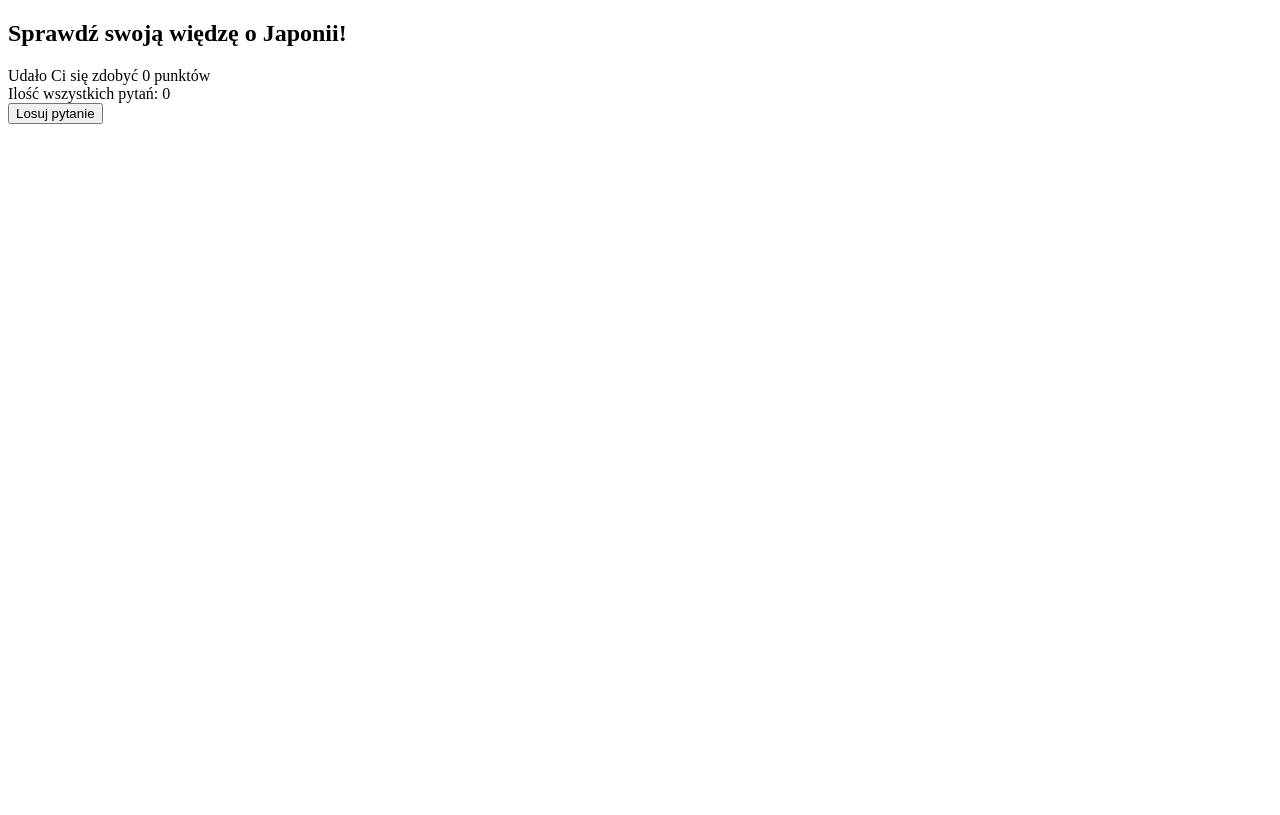
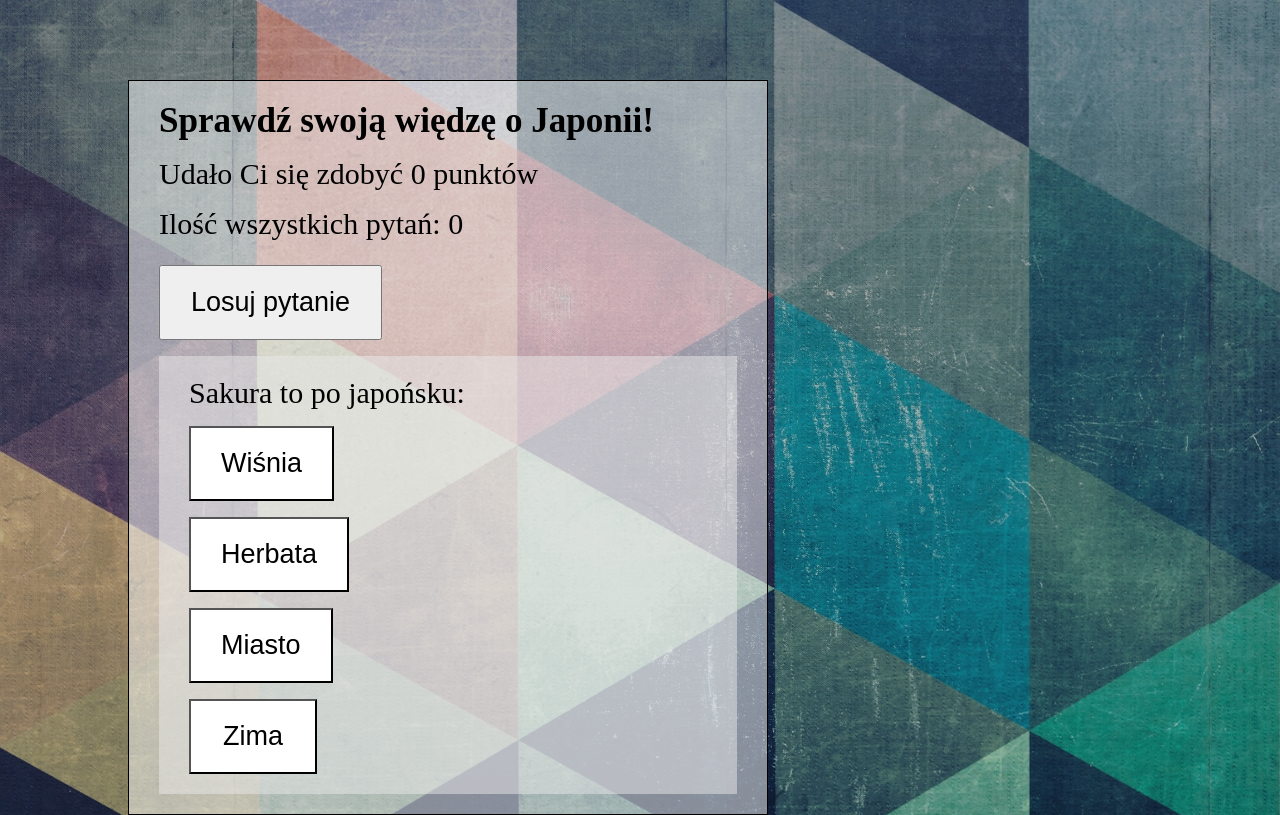
Before and after one commit to MJanuszek/JSQuizAboutJapanGame, a plain HTML site: page index.html in a window 1280 px wide. Both pictures are taken after a click on the button "Losuj pytanie". Drawn offline with Linux system fonts and the light colour scheme.

Commit message:
css added

```diff
--- a/index.html
+++ b/index.html
@@ -11,11 +11,11 @@
 </head>
 
 <body>
-    <h2>Sprawdź swoją więdzę o Japonii!</h2>
-    <div class="points">Udało Ci się zdobyć <span class="points-number"></span> punktów</div>
-    <div class="points">Ilość wszystkich pytań: <span class="questions-number"></span></div>
+
     <div class="game-wrapper">
-
+        <h3>Sprawdź swoją więdzę o Japonii!</h3>
+        <div class="points">Udało Ci się zdobyć <span class="points-number"></span> punktów</div>
+        <div class="points">Ilość wszystkich pytań: <span class="questions-number"></span></div>
         <button class="question-btn">Losuj pytanie</button>
         <div class="question-div"></div>
 
--- a/main.js
+++ b/main.js
@@ -14,7 +14,57 @@ let currentQuestion = "";
 let index;
 // ------------------------------------------------
 
+// draw quetion from array,  invoke createAnswersBtns()::::
+const selectQuestion = () => {
+    // questions data kept in questions.js files::::::
+    // check if question was used before:
+    // draw random question from array and add question text to div:
+    currentQuestion = questions[Math.floor(Math.random() * questions.length)];
+    questionDiv.style.display = "block";
+    questionDiv.textContent = currentQuestion.question;
+    createAnswersBtns();
 
-// >>>>
+// -----------------------------------------------------------
+    console.log(currentQuestion);
+    console.log(questions);
+    // pobranie indexu array wylosowanego pytania::::
+    index = questions.indexOf(currentQuestion);
+    // delete from array by index (so questions aren't repeating):::::::
+    questions.splice(index, 1);
+    // add deleted question to temporary array
+    tempArray.push(currentQuestion)
+
+    if (questions.length === 0) {
+        questionDiv.textContent = "The End"
+        questionBtn.disabled = true;
+        return
+    }
+
+}
+
+// create answers buttons:
+const createAnswersBtns = function() {
+
+    for(let i=0; i<4; i++){
+        let button = document.createElement("button");
+        questionDiv.appendChild(button);
+        button.classList.add("answer-button")
+        button.textContent = currentQuestion.answers[i].text;
+        // if answer is correct::::::
+        button.addEventListener("click", checkAnswer = () => {
+            if (currentQuestion.answers[i].correct === true) {
+                number++;
+                count++
+                pointsNumber.textContent = number;
+                questionsNumber.textContent = count;
+                questionDiv.textContent = "Brawo!"
+            } else {
+                count++
+                questionsNumber.textContent = count;
+                questionDiv.textContent = "Zła odpowiedź!"
+            }
+        })
+    }
+}
 
 questionBtn.addEventListener("click", selectQuestion)
--- a/style.css
+++ b/style.css
@@ -0,0 +1,61 @@
+* {
+    box-sizing: border-box;
+    margin: 0;
+    padding: 0;
+}
+
+body {
+    font-size: 30px;
+    background-color: #fff;
+    /* photo copywrite: by Tim Mossholder on Unsplash */
+    background-image: url(img/tim-mossholder-aFtibpO0hQQ-unsplash.jpg);
+    background-size: cover;
+
+}
+
+.game-wrapper {
+    border: 1px solid black;
+    background-color: rgba(255, 255, 255, 0.5);
+    max-width: 50vw;
+    min-height: 50vh;
+    margin-top: 10vh;
+    margin-left: 10vw;
+    padding: 20px 30px;
+}
+.points {
+    margin-top: 2vh;
+    font-weight: 400;
+}
+
+.question-btn {
+    font-size: 27px;
+    margin-top: 3vh;
+    padding: 20px 30px;
+    cursor: pointer;
+}
+.question-btn:hover {
+    background-color: rgb(131, 185, 242);
+}
+
+.question-div {
+    margin-top: 2vh;
+    padding: 20px 30px;
+    font-size: 30px;
+    max-width: 50vw;
+    background-color: rgb(233, 233, 233, 0.5);
+}
+
+/* created in quiz.js with added classList  */
+.answer-button {
+    display: block;
+    min-width: 10vw;
+    font-size: 27px;
+    margin-top: 2vh;
+    padding: 20px 30px;
+    /* border-radius: 30px; */
+    background-color: #fff;
+}
+
+.answer-button:hover {
+    background-color:  rgb(131, 185, 242);
+}
```
Also changed, not shown: img/tim-mossholder-aFtibpO0hQQ-unsplash.jpg (added).
